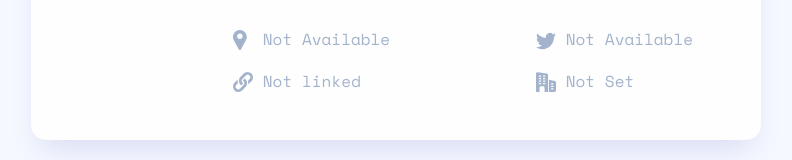
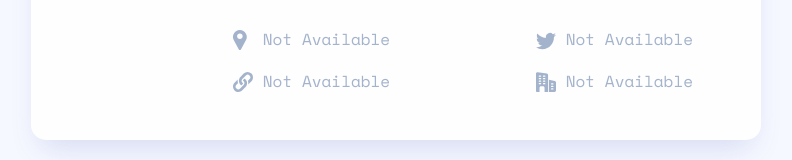
Before and after one commit to towkir/devfinder, a React (Create React App) app: page / in a window 1280 px wide. Shown: the part 520-680 px from the top of the page, without its empty margins (244-1036 px from the left). Built offline with nearby package versions, Linux system fonts and the light colour scheme; no server answers.

Commit message:
updated unavailable text for external links

```diff
--- a/src/components/UserCard/index.js
+++ b/src/components/UserCard/index.js
@@ -43,12 +43,12 @@ function UserCard({user}) {
           <ul>
             <li className={setDeadClass(user.location)}><IconLocation/> {user.location || 'Not Available'}</li>
             <li className={setDeadClass(user.blog)}>
-              <IconLink/> {user.blog ? <a href={user.blog} target="_blank">{user.blog}</a> : 'Not linked'}
+              <IconLink/> {user.blog ? <a href={user.blog} target="_blank">{user.blog}</a> : 'Not Available'}
             </li>
           </ul>
           <ul>
             <li className={setDeadClass(user.twitter_username)}><IconTwitter/> {user.twitter_username || 'Not Available'}</li>
-            <li className={setDeadClass(user.company)}><IconCompany/> {user.company || 'Not Set'}</li>
+            <li className={setDeadClass(user.company)}><IconCompany/> {user.company || 'Not Available'}</li>
           </ul>
         </div>
       </div>
```
